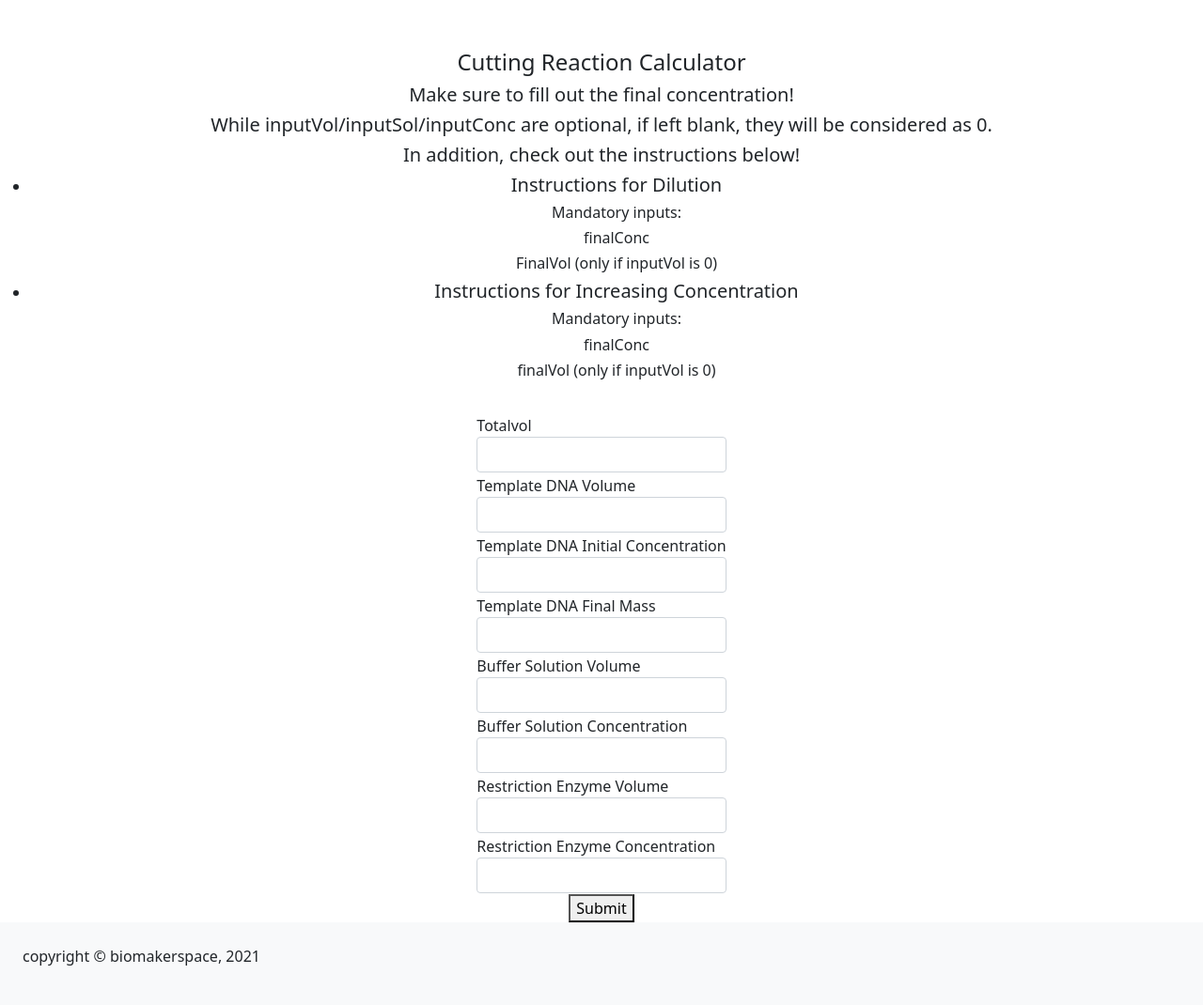
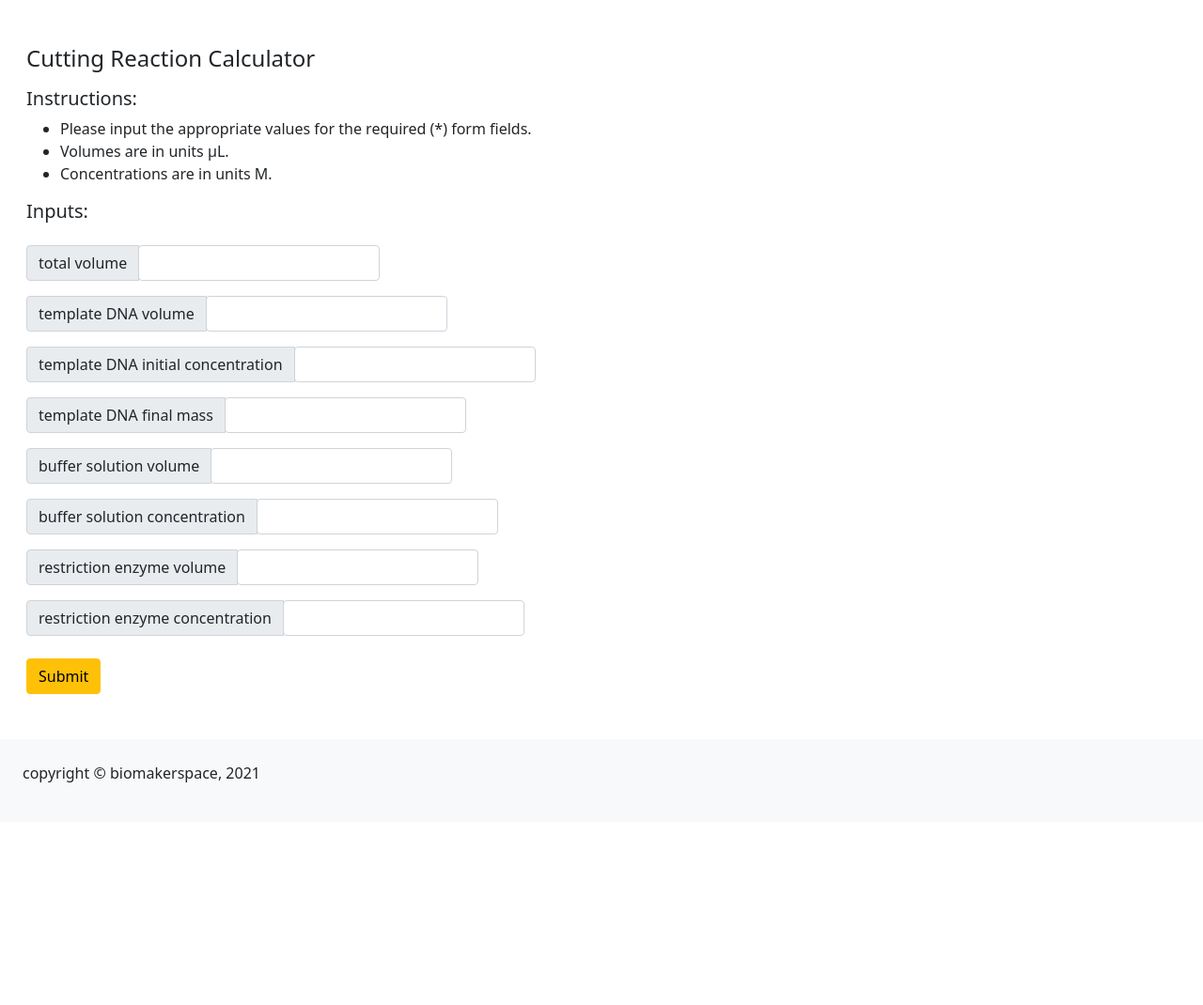
Before and after one commit to tommyfuu/BioCalculator, a Django app: page /cutting/ in a window 1280 px wide. Shown: the part 56-1126 px from the top of the page at 94% size. After the commit the page ends 889 px from the top, so only its background shows below. Run offline with Django 3.2, Linux system fonts and the light colour scheme; some libraries are stand-ins or nearby versions.

Commit message:
updated cutting reaction main page formatting

```diff
--- a/homepage/calculatorCuttingReaction.py
+++ b/homepage/calculatorCuttingReaction.py
@@ -6,27 +6,27 @@ from crispy_forms.layout import Submit
 class CuttingEdgeForm(forms.Form):
     # reference: https://www.genscript.com/pcr-protocol-pcr-steps.html
     totalVol = forms.DecimalField(
-        decimal_places=5, max_digits=10000, required=False)
+        decimal_places=5, max_digits=10000, required=False, label=False)
 
     # initial DNA concentration, final mass of dna;
     # don’t worry about unit conversion for now
 
     templateDNAVol = forms.DecimalField(
-        decimal_places=5, max_digits=10000, required=False, label="Template DNA Volume")
+        decimal_places=5, max_digits=10000, required=False, label=False)
     templateDNAInitConc = forms.DecimalField(
-        decimal_places=5, max_digits=10000, required=False, label="Template DNA Initial Concentration")
+        decimal_places=5, max_digits=10000, required=False, label=False)
     templateDNAFinalMass = forms.DecimalField(
-        decimal_places=5, max_digits=10000, required=False, label="Template DNA Final Mass")
+        decimal_places=5, max_digits=10000, required=False, label=False)
 
     bufferVol = forms.DecimalField(
-        decimal_places=5, max_digits=10000, required=False, label="Buffer Solution Volume")
+        decimal_places=5, max_digits=10000, required=False, label=False)
     bufferConc = forms.DecimalField(
-        decimal_places=5, max_digits=10000, required=False, label="Buffer Solution Concentration")
+        decimal_places=5, max_digits=10000, required=False, label=False)
 
     restrictionEnzymeVol = forms.DecimalField(
-        decimal_places=5, max_digits=10000, required=False, label="Restriction Enzyme Volume")
+        decimal_places=5, max_digits=10000, required=False, label=False)
     restrictionEnzymeConc = forms.DecimalField(
-        decimal_places=5, max_digits=10000, required=False, label="Restriction Enzyme Concentration")
+        decimal_places=5, max_digits=10000, required=False, label=False)
 
 # 10 X PCR Buffer -> 1X PCR Buffer in the final concentration
 # final solution has total volume 100 microL
--- a/homepage/templates/concentrationCalc.html
+++ b/homepage/templates/concentrationCalc.html
@@ -1,8 +1,8 @@
 {% extends 'base.html' %}
 {% block content%}
-    <head>
-        <title>Bio Calculator Contact Page</title>
-    </head>
+    <!-- <head>
+        <title>Concentration Change Calculator</title>
+    </head> -->
 
     <body>
         <center>
--- a/homepage/templates/cuttingReactionCalc.html
+++ b/homepage/templates/cuttingReactionCalc.html
@@ -1,77 +1,75 @@
 {% extends 'base.html' %}
 {% block content%}
-    <head>
-        <title>Bio Calculator Contact Page</title>
-    </head>
+<!-- <head>
+        <title>Cutting Reaction Calculator</title>
+    </head> -->
 
 <body>
-        <center>
-            <hr style="height:15pt; visibility:hidden;" />
-            <h4>Cutting Reaction Calculator</h4>
-            <h5>Make sure to fill out the final concentration!</h5>
-            <h5>While inputVol/inputSol/inputConc are optional, if left blank, they will be considered as 0.</h5>
-            <h5>In addition, check out the instructions below!</h5>
+    <div class="container-fluid ms-3 my-5">
+        <h4 class="mb-3">Cutting Reaction Calculator</h4>
+        <h5>Instructions:</h5>
+        <ul class="ms-1">
+            <li>
+                Please input the appropriate values for the required (*) form fields.
+            </li>
+            <li>
+                Volumes are in units μL.
+            </li>
+            <li>
+                Concentrations are in units M.
+            </li>
+            <!-- <li>
+                Appropriate units:ƒ
                 <ul>
-                <li class="dropdown">
-                    <h5 href="javascript:void(0)" class="dropbtn">Instructions for Dilution</h5>
-                    <div class="dropdown-content">
-                    <h6> Mandatory inputs:</h6>
-                    <h6> finalConc</h6>
-                    <h6> FinalVol (only if inputVol is 0) </h6>
-                    </div>
-                </li>
-                <li class="dropdown">
-                    <h5 href="javascript:void(0)" class="dropbtn">Instructions for Increasing Concentration</h5>
-                    <div class="dropdown-content">
-                    <h6> Mandatory inputs: </h6>
-                    <h6> finalConc</h6>
-                    <h6> finalVol (only if inputVol is 0) </h6>
-                    </div>
-                </li>
+                  <li><u>Mass</u>: g, kg, pg, ng, μg, mg, cg, Mg, Gg, Tg</li>
+                  <li><u>Molarity</u>: M, kM, pM, nM, μM, mM, cM, MM, GM, TM</li>
+                  <li><u>Volume</u>: L, kL, pL, nL, μL, mL, cL, ML, GL, TL</li></li>
+                  <li><u>Mole</u>: mol, kmol, pmol, nmol, μmol, mmol, cmol, Mmol, Gmol, Tmol</li>
+                  <li><u>Molar mass</u>: g/mol</li>
                 </ul>
-            <hr style="height:3pt; visibility:hidden;" />
+              </li> -->
+        </ul>
+
+        <h5 class="mb-4">Inputs:</h5>
         {% load crispy_forms_tags %}
+
         <form method="post">
             {% csrf_token %}
-                <table class="tableContainer" cellspacing="10px">
-                    <tbody>
-                        <tr style="height:5px;">
-                            <td> {{ cuttingform.totalVol|as_crispy_field }}</td>
-
-                        </tr>
-                        <tr style="height:5px;">
-                            <td> {{ cuttingform.templateDNAVol|as_crispy_field }}</td>
-
-                        </tr>
-                        <tr style="height:5px;">
-                            <td> {{ cuttingform.templateDNAInitConc|as_crispy_field }}</td>
-
-                        </tr>
-                        <tr style="height:5px;">
-                            <td> {{ cuttingform.templateDNAFinalMass|as_crispy_field }}</td>
-
-                        </tr>
-                        <tr style="height:5px;">
-                            <td> {{ cuttingform.bufferVol|as_crispy_field }}</td>
-
-                        </tr>
-                        <tr style="height:5px;">
-                            <td> {{ cuttingform.bufferConc|as_crispy_field }}</td>
-
-                        </tr>
-                        <tr style="height:5px;">
-                            <td> {{ cuttingform.restrictionEnzymeVol|as_crispy_field }}</td>
-
-                        </tr>
-                        <tr style="height:5px;">
-                            <td> {{ cuttingform.restrictionEnzymeConc|as_crispy_field }}</td>
-                        </tr>
-                    </tbody>
-                </table>
-
-                <button type="submit">Submit</button>
+            <div class="input-group mb-3">
+                <span class="input-group-text">total volume</span>
+                {{ cuttingform.totalVol|as_crispy_field }}
+            </div>
+            <div class="input-group mb-3">
+                <span class="input-group-text">template DNA volume</span>
+                {{ cuttingform.templateDNAVol|as_crispy_field }}
+            </div>
+            <div class="input-group mb-3">
+                <span class="input-group-text">template DNA initial concentration</span>
+                {{ cuttingform.templateDNAInitConc|as_crispy_field }}
+            </div>
+            <div class="input-group mb-3">
+                <span class="input-group-text">template DNA final mass</span>
+                {{ cuttingform.templateDNAFinalMass|as_crispy_field }}
+            </div>
+            <div class="input-group mb-3">
+                <span class="input-group-text">buffer solution volume</span>
+                {{ cuttingform.bufferVol|as_crispy_field }}
+            </div>
+            <div class="input-group mb-3">
+                <span class="input-group-text">buffer solution concentration</span>
+                {{ cuttingform.bufferConc|as_crispy_field }}
+            </div>
+            <div class="input-group mb-3">
+                <span class="input-group-text">restriction enzyme volume</span>
+                {{ cuttingform.restrictionEnzymeVol|as_crispy_field }}
+            </div>
+            <div class="input-group mb-4">
+                <span class="input-group-text">restriction enzyme concentration</span>
+                {{ cuttingform.restrictionEnzymeConc|as_crispy_field }}
+            </div>
+            <button type="submit" class="btn btn-warning">Submit</button>
         </form>
-        </center>
+    </div>
 </body>
 
 
```
Also changed, not shown: homepage/templates/calcPCR.html (+5 -4 lines). Lines whose indentation alone changed are shown as unchanged.
